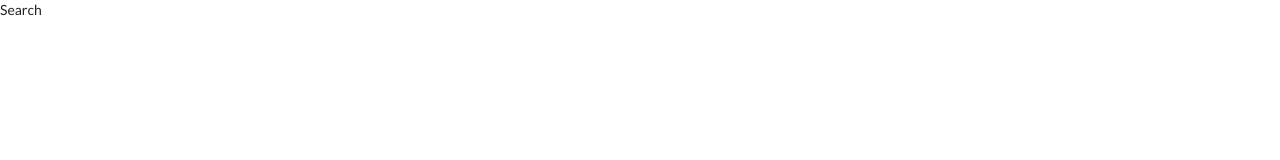
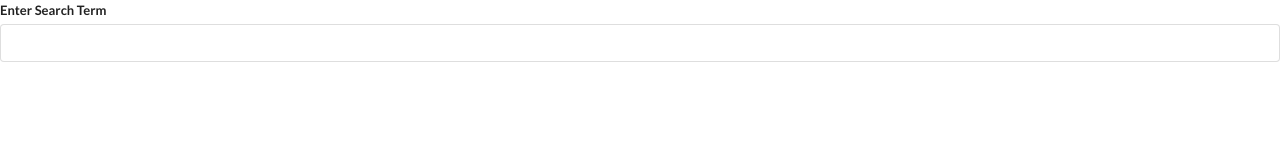
Before and after one commit to anuragd23/Widgets, a React (Create React App) app: page / in a window 1280 px wide. Shown: the top 160 px of the page. Built offline with nearby package versions, Linux system fonts and the light colour scheme.

Commit message:
Added useEffect for term

```diff
--- a/package.json
+++ b/package.json
@@ -6,6 +6,7 @@
     "@testing-library/jest-dom": "^5.11.4",
     "@testing-library/react": "^11.1.0",
     "@testing-library/user-event": "^12.1.10",
+    "axios": "^0.21.1",
     "react": "^17.0.1",
     "react-dom": "^17.0.1",
     "react-scripts": "4.0.1",
--- a/src/components/Search.js
+++ b/src/components/Search.js
@@ -1,9 +1,24 @@
-import React, { useState } from 'react';
+import React, { useEffect, useState } from 'react';
 
 const Search = () => {
+
+    const [term, setTerm] = useState('');
+
+    useEffect(() => {
+        console.timeLog();
+    }, []);
+
     return(
         <div>
-            Search
+            <div className="ui form">
+                <div className="field">
+                    <label>Enter Search Term</label>
+                    <input
+                    value={term}
+                    onChange={e => setTerm(e.target.value)}
+                    className="input"></input>
+                </div>
+            </div>
         </div>
     );
 };
```
Also changed, not shown: 2 other files (tests, documents, lock files or other folders).
